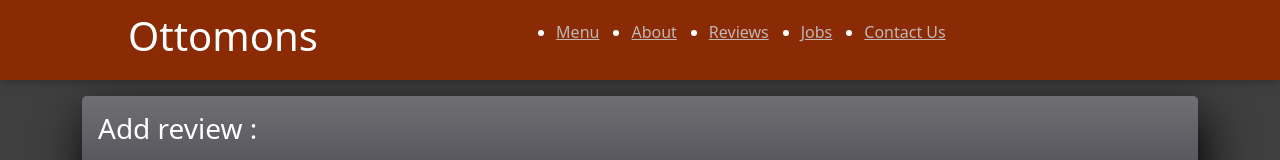
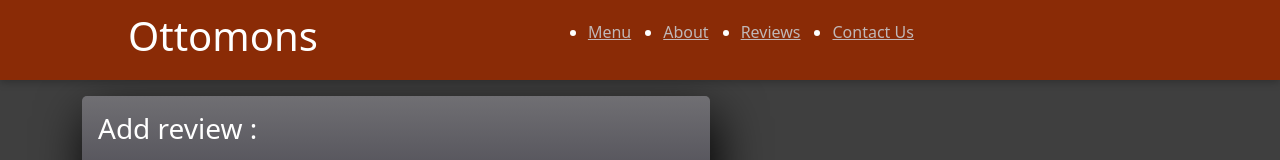
Before and after one commit to HKGrewal98/React-Project-Frontend, a React (Create React App) app: page /ottomons/reviews in a window 1280 px wide. Shown: the top 160 px of the page. Built offline with nearby package versions, Linux system fonts and the light colour scheme; no server answers.

Commit message:
Removed Jobs Page.

```diff
--- a/src/components/Reviews/Reviews.css
+++ b/src/components/Reviews/Reviews.css
@@ -18,7 +18,7 @@
 }
 
 .rform-section {
-  flex-basis: 100%;
+  flex-basis: 75%;
   margin-bottom: 2rem;
   display: flex;
   justify-content: space-between;
--- a/src/components/UI/MainNavigation.js
+++ b/src/components/UI/MainNavigation.js
@@ -10,7 +10,6 @@ import { NavLink } from 'react-router-dom'
                     <li><NavLink to="/ottomonMenu"  className={(isActive)=> isActive ? classes.active : undefined} end>Menu</NavLink></li>
                     <li><NavLink to="/ottomons" className={(isActive)=> isActive ? classes.active : undefined}>About</NavLink></li>
                     <li><NavLink to="/ottomons/reviews" className={(isActive)=> isActive ? classes.active : undefined}>Reviews</NavLink></li>
-                    <li><NavLink to="/ottomons/jobs" className={(isActive)=> isActive ? classes.active : undefined}>Jobs</NavLink></li>
                     <li><NavLink to="/ottomons/contactus" className={(isActive)=> isActive ? classes.active : undefined}>Contact Us</NavLink></li>
                 </ul>
             </nav>
```
